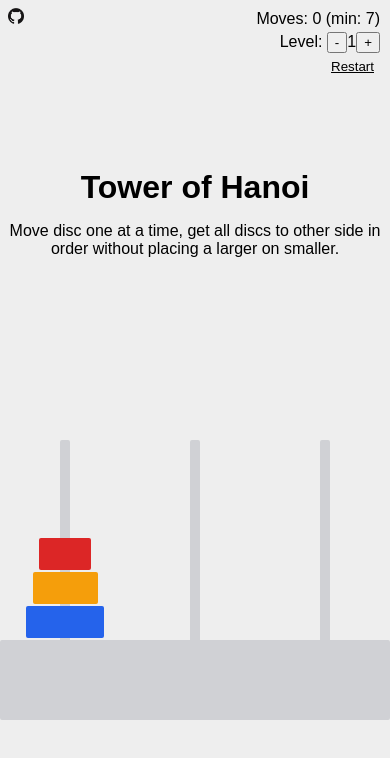
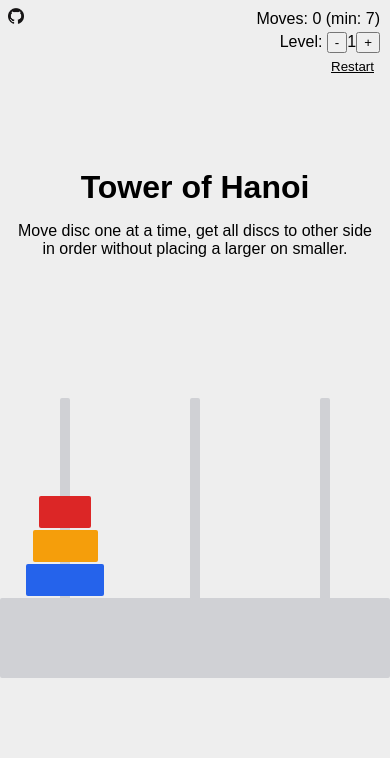
Before and after one commit to amprew/tower-of-hanoi, a React app: page / in a window 390 px wide. Shown: the top 758 px of the page. Built offline with nearby package versions, Linux system fonts and the light colour scheme.

Commit message:
Add better styling for intro on mobile.

```diff
--- a/public/style.css
+++ b/public/style.css
@@ -15,8 +15,16 @@ html, body {
 
 .intro {
   text-align: center;
-  padding-bottom: 15vh;
+  padding-bottom: 10vh;
   padding-top: 20vh;
+  padding-left: 10px;
+  padding-right: 10px;
+}
+
+@media only screen and (min-width: 960px) {
+  .intro {
+    padding-bottom: 15vh;
+  }
 }
 
 .title {
```
